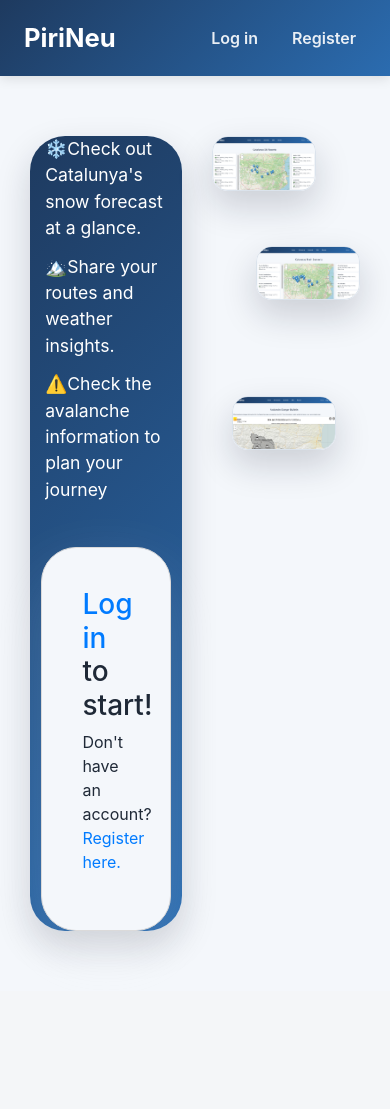
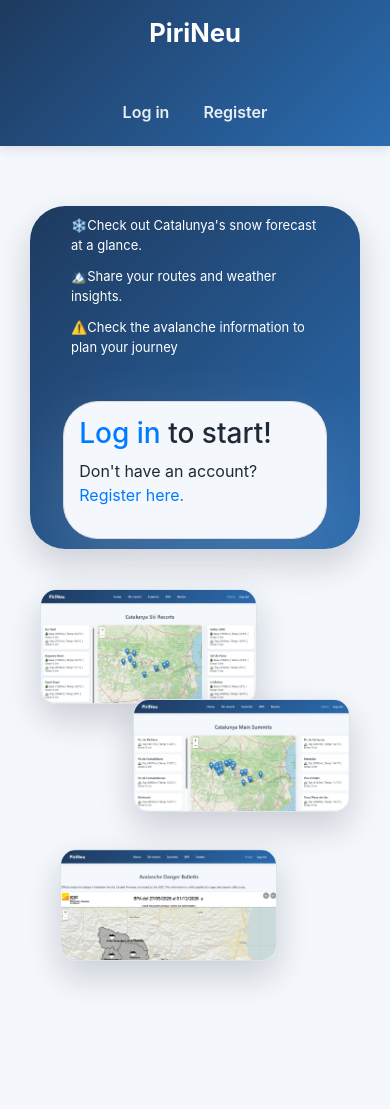
Before and after one commit to AitanaCruxent/Ski-weather-app, a Django app: page / in a window 390 px wide. Before the commit the page ends 956 px from the top, so only its background shows below. Run offline with Django 5.2, Linux system fonts and the light colour scheme; some libraries are stand-ins or nearby versions.

Commit message:
responsive improvements

```diff
--- a/meteo/static/meteo/styles.css
+++ b/meteo/static/meteo/styles.css
@@ -58,6 +58,26 @@ body {
 
 .username {
     color: rgba(255, 255, 255, 0.65);
+}
+
+@media (max-width: 768px) {
+    .navbar-custom {
+        grid-template-columns: 1fr;
+        gap: 12px;
+        padding: 14px 16px;
+    }
+
+    .nav-brand,
+    .nav-main,
+    .nav-auth {
+        justify-self: center;
+    }
+
+    .nav-main,
+    .nav-auth {
+        flex-wrap: wrap;
+        justify-content: center;
+    }
 }
 
 
@@ -205,6 +225,30 @@ Home styles
     border: 1px solid rgb(219, 218, 218);
     border-radius: 35px;
     box-shadow: 0 24px 70px rgba(247, 249, 248, 0.14);
+}
+
+@media (max-width: 768px) {
+    .home-not-logged {
+        flex-direction: column;
+    }
+
+    .home-column {
+        width: 100%;
+        padding: 10px;
+        gap:15px;
+    }
+
+    .card-message{
+        padding:15px
+    }
+
+    .images-column {
+        min-height: 350px;
+    }
+
+    .app-description p {
+        font-size: 13px;
+    }
 }
 
 /*Images column*/
--- a/meteo/templates/meteo/layout.html
+++ b/meteo/templates/meteo/layout.html
@@ -12,6 +12,9 @@
 
         <!-- Added for security when loading external resources (like Leaflet CSS/JS) to prevent leaking referrer info on cross-origin requests. This is a good practice when using third-party libraries. -->
         <meta name="referrer" content="strict-origin-when-cross-origin">
+
+        <!-- Web icon-->
+        <link rel="icon" type="svg" href="{% static 'images/favicon.svg' %}">
         {% block extra_head %}
         {% endblock %}
     </head>
```
Also changed, not shown: meteo/static/images/favicon.svg (added).
